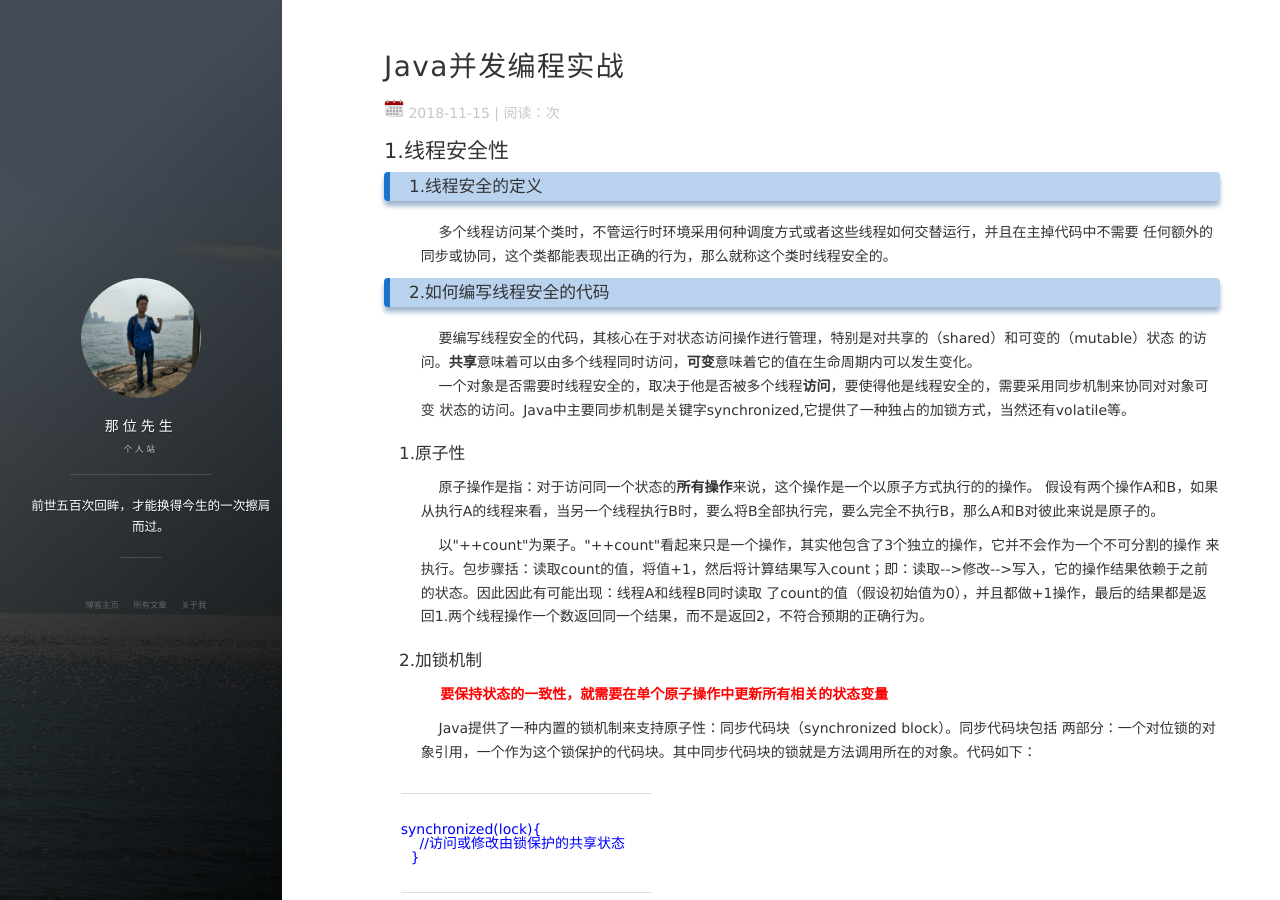
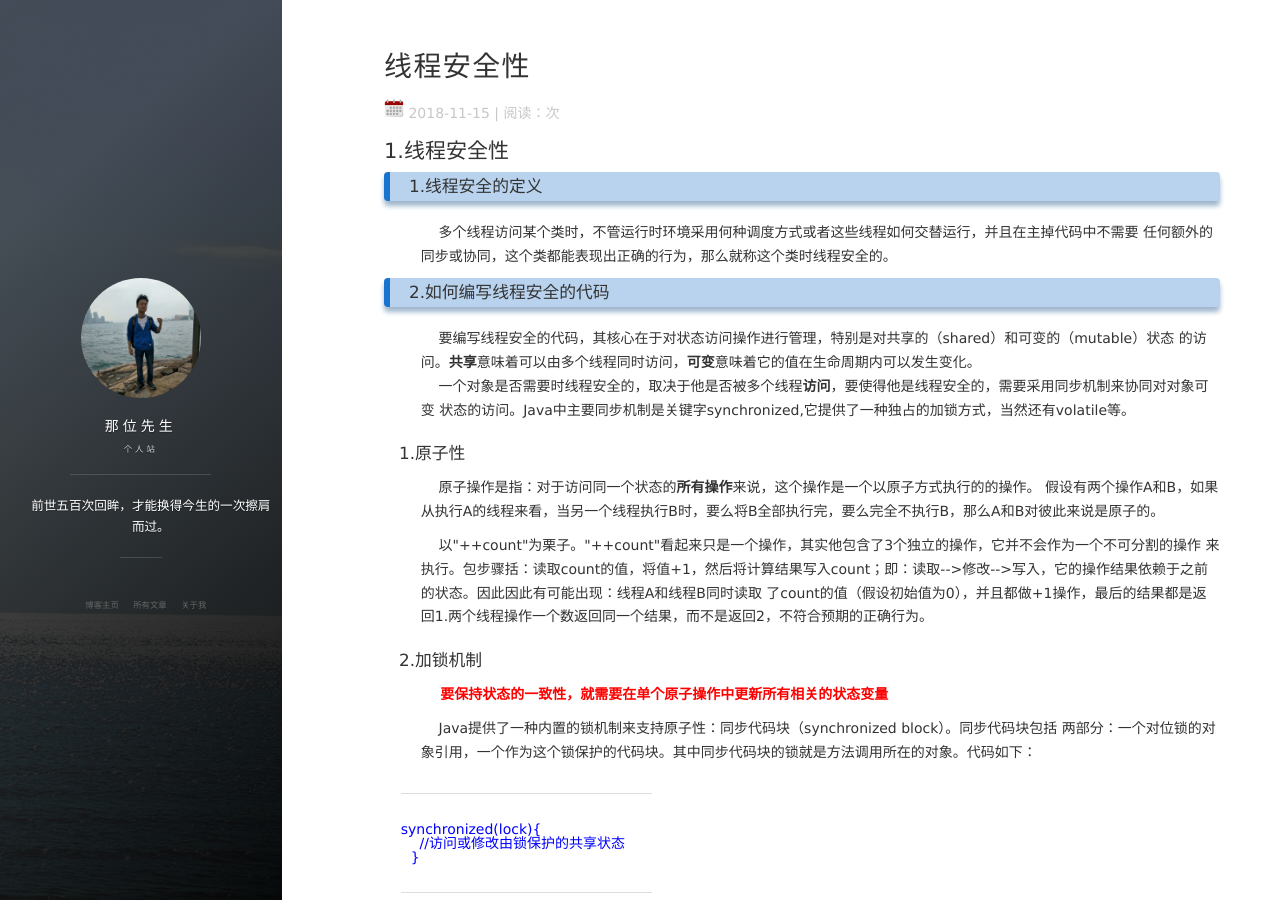
Before and after one commit to sirFive/sirFive.github.io, a Jekyll site: the page built from _posts/2018-11-15-并发01-线程安全性.html, in a window 1280 px wide and 900 px high. Built offline with Jekyll 4.4.1, drawn with Linux system fonts in a browser that asks for light colours; nearby versions of some CDN libraries; comment, search, counter and statistics services are not loaded.

Commit message:
修改标题

```diff
--- a/_posts/2018-11-15-Java并发编程实战.html
+++ b/_posts/2018-11-15-并发01-线程安全性.html
@@ -1,9 +1,9 @@
 ---
 layout: post
-title: "Java并发编程实战"
+title: "线程安全性"
 date: 2018-11-15
-description: "Java并发编程实战"
-tag: Java
+description: "Java并发编程实战--线程安全性"
+tag: Java并发编程实战
 ---
 <h2>1.线程安全性</h2>
 <h3>1.线程安全的定义</h3>
```
